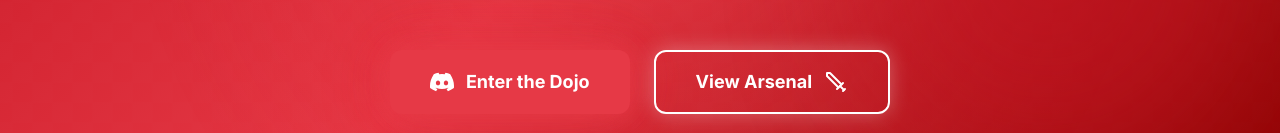
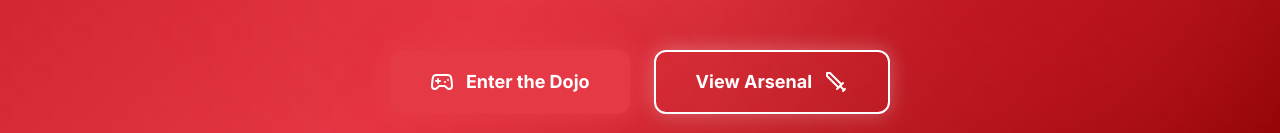
Before and after one commit to 54MUR-AI/RMG, a React (Vite) app: page / in a window 1280 px wide. Shown: the part 576-709 px from the top of the page. Built offline with nearby package versions, Linux system fonts and the light colour scheme.

Commit message:
Replace custom Discord icon with Gamepad2 from lucide-react

```diff
--- a/src/components/DiscordIcon.tsx
+++ /dev/null
@@ -1,19 +0,0 @@
-interface DiscordIconProps {
-  size?: number
-  className?: string
-}
-
-export default function DiscordIcon({ size = 24, className = '' }: DiscordIconProps) {
-  return (
-    <svg
-      width={size}
-      height={size}
-      viewBox="0 0 24 24"
-      fill="currentColor"
-      className={className}
-      xmlns="http://www.w3.org/2000/svg"
-    >
-      <path d="M20.317 4.37a19.791 19.791 0 0 0-4.885-1.515a.074.074 0 0 0-.079.037c-.21.375-.444.864-.608 1.25a18.27 18.27 0 0 0-5.487 0a12.64 12.64 0 0 0-.617-1.25a.077.077 0 0 0-.079-.037A19.736 19.736 0 0 0 3.677 4.37a.07.07 0 0 0-.032.027C.533 9.046-.32 13.58.099 18.057a.082.082 0 0 0 .031.057a19.9 19.9 0 0 0 5.993 3.03a.078.078 0 0 0 .084-.028a14.09 14.09 0 0 0 1.226-1.994a.076.076 0 0 0-.041-.106a13.107 13.107 0 0 1-1.872-.892a.077.077 0 0 1-.008-.128a10.2 10.2 0 0 0 .372-.292a.074.074 0 0 1 .077-.01c3.928 1.793 8.18 1.793 12.062 0a.074.074 0 0 1 .078.01c.12.098.246.198.373.292a.077.077 0 0 1-.006.127a12.299 12.299 0 0 1-1.873.892a.077.077 0 0 0-.041.107c.36.698.772 1.362 1.225 1.993a.076.076 0 0 0 .084.028a19.839 19.839 0 0 0 6.002-3.03a.077.077 0 0 0 .032-.054c.5-5.177-.838-9.674-3.549-13.66a.061.061 0 0 0-.031-.03zM8.02 15.33c-1.183 0-2.157-1.085-2.157-2.419c0-1.333.956-2.419 2.157-2.419c1.21 0 2.176 1.096 2.157 2.42c0 1.333-.956 2.418-2.157 2.418zm7.975 0c-1.183 0-2.157-1.085-2.157-2.419c0-1.333.955-2.419 2.157-2.419c1.21 0 2.176 1.096 2.157 2.42c0 1.333-.946 2.418-2.157 2.418z"/>
-    </svg>
-  )
-}
--- a/src/pages/Home.tsx
+++ b/src/pages/Home.tsx
@@ -1,7 +1,6 @@
 import { Link } from 'react-router-dom'
-import { TrendingUp, FileText, Sparkles, ArrowRight, Github, Zap, Flame, Sword, Shield } from 'lucide-react'
+import { TrendingUp, FileText, Sparkles, ArrowRight, Github, Zap, Flame, Sword, Shield, Gamepad2 } from 'lucide-react'
 import FloatingEmbers from '../components/FloatingEmbers'
-import DiscordIcon from '../components/DiscordIcon'
 
 export default function Home() {
   return (
@@ -50,7 +49,7 @@ export default function Home() {
                 rel="noopener noreferrer"
                 className="group inline-flex items-center justify-center px-8 sm:px-10 py-3 sm:py-4 bg-samurai-red text-white rounded-xl font-bold text-base sm:text-lg hover:bg-samurai-red-dark transition-all transform hover:scale-105 flame-glow touch-manipulation"
               >
-                <DiscordIcon size={24} className="mr-3 group-hover:rotate-12 transition-transform" />
+                <Gamepad2 className="mr-3 group-hover:rotate-12 transition-transform" size={24} />
                 Enter the Dojo
               </a>
               <a
```
